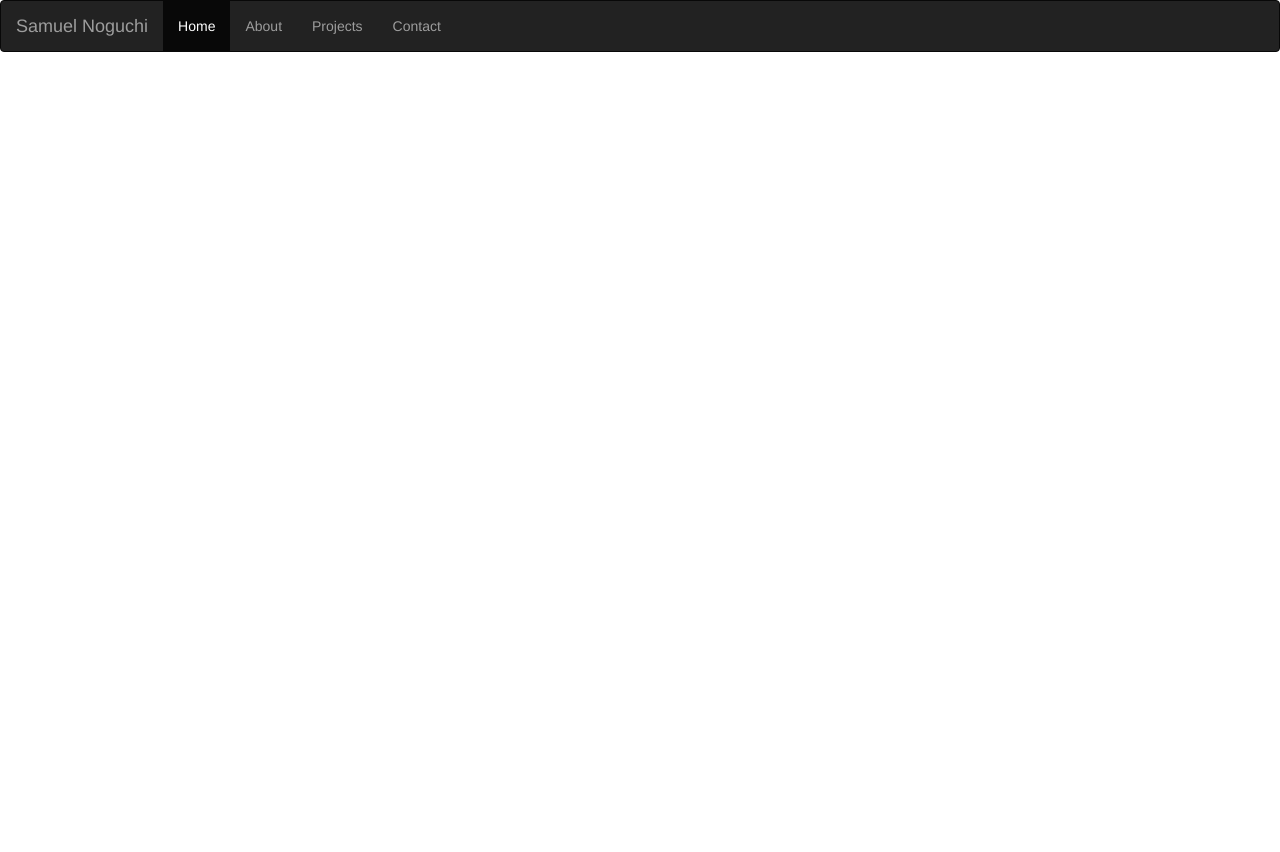
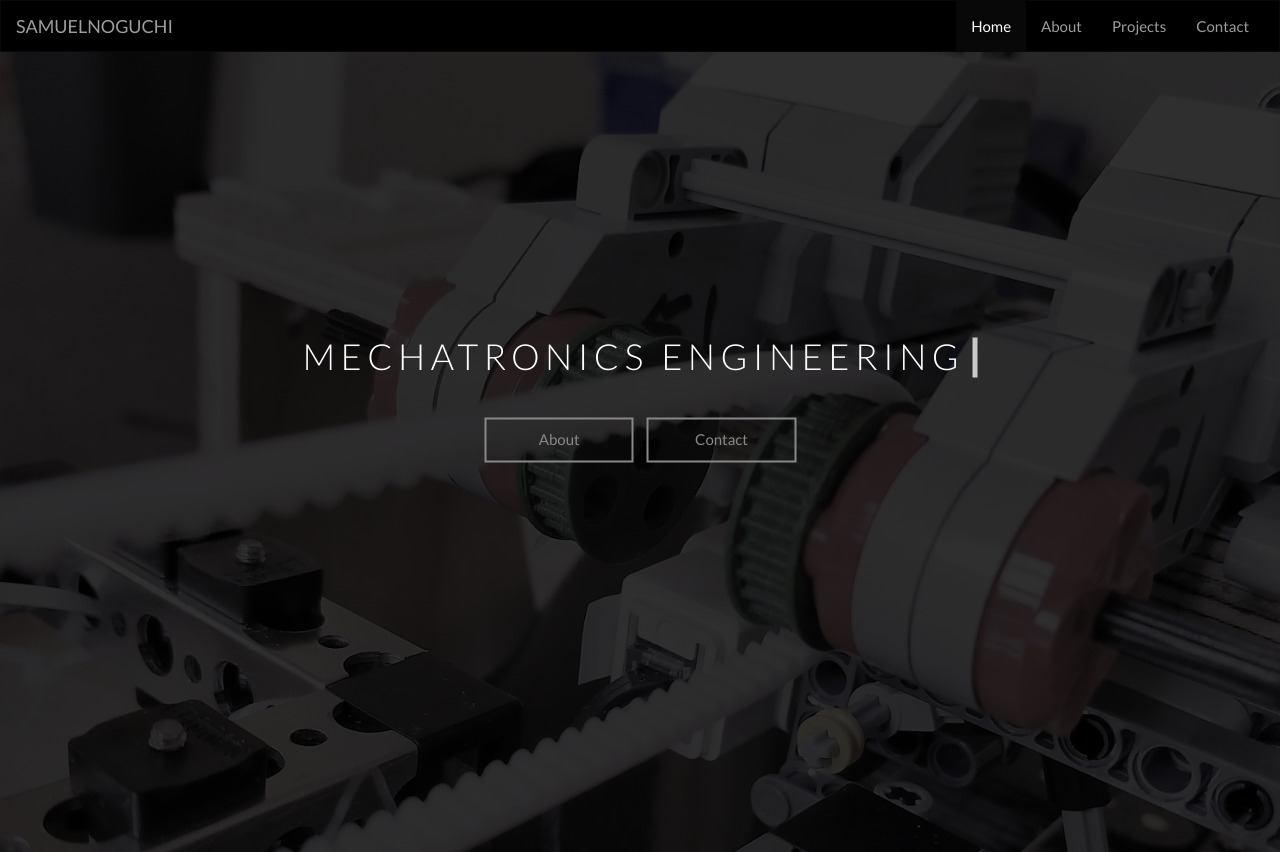
Before and after one commit to samuelnoguchi/PersonalWebsite, a PHP site: page / in a window 1280 px wide. Before the commit the page ends 52 px from the top, so only its background shows below. Run offline with PHP 8.4, Linux system fonts and the light colour scheme.

Commit message:
Finish home page

```diff
--- a/index.html
+++ b/index.html
@@ -2,10 +2,13 @@
 <html lang = "en">
     <head>
         <meta charset ="utf-8">
-        <link href="https://fonts.googleapis.com/css?family=Lato" rel="stylesheet">
         <meta name ="viewport" content = "width=device-width, initial-scale=1.0" >
+
         <link rel="stylesheet" type="text/css"  href="vendors/css/bootstrap.min.css">
         <link rel="stylesheet" type="text/css"  href="resources/css/style.css">
+
+        <link href="https://fonts.googleapis.com/css?family=Lato:300,400" rel="stylesheet">
+
         <script src ="vendors/js/jquery-3.2.1.min.js"></script>
         <script src ="vendors/js/bootstrap.min.js"></script>
 
@@ -22,12 +25,12 @@
                         <span class="icon-bar"></span>
                         <span class="icon-bar"></span>
                     </button>
-                    <a href="#" class = "navbar-brand">Samuel Noguchi</a>
+                    <a href="#" class = "navbar-brand">SAMUELNOGUCHI</a>
                 </div>
 
                 <!--Menu Items-->
                 <div class="collapse navbar-collapse" id="mainNavBar">
-                    <ul class = "nav navbar-nav">
+                    <ul class = "nav navbar-nav navbar-right">
                         <li class ="active"><a href = "#">Home</a></li>
                         <li><a href = "#">About</a></li>
                         <li><a href = "#">Projects</a></li>
@@ -36,10 +39,26 @@
                 </div>
 
             </div>
+        </nav>
+
+        <div class = "home">
+
+             <div class = "home-text">
+                <div class = "typewriter">
+                    <h1>MECHATRONICS ENGINEERING</h1>
+                </div>
+                <div class="btn-box">
+                    <a class = "btn" href ="#">About</a>
+                    <a class = "btn" href ="#">Contact</a>
+                 </div>
 
 
+            </div>
+        </div>
+        <div class = "about">
 
-        </nav>
+        </div>
+
 
 
 
--- a/resources/css/style.css
+++ b/resources/css/style.css
@@ -1,5 +1,96 @@
-html{
+*{
     font-family: 'Lato';
-    font-size: 150%;
+    font-size: 15px;
+    border-radius: 0 !important;
+}
+
+h1 {
+    font-weight: 300;
+    margin-bottom: 20px;
+}
+
+.navbar{
+    margin-bottom: 0;
+    background-color: rgb(0, 0, 0);
 
 }
+
+/*---------Home------------*/
+.home{
+    background-image: linear-gradient(rgba(0, 0, 0, 0.75),rgba(0, 0, 0, 0.75)), url(img/Pulley_close_up_2.jpg);
+    background-size:cover;
+    background-attachment: fixed;
+    background-position: center;
+
+
+    height: 100vh;
+}
+
+.home-text{
+    position:absolute;
+
+    width: 675px;
+    top:50%;
+    left: 50%;
+    color:#cbcbcb;
+    transform: translate(-50%,-50%);
+
+}
+
+.btn-box{
+    margin-top: 40px;
+    margin-left:177px;
+}
+
+.btn:link,
+.btn:visited {
+    width:30%;
+    font-size: 15px;
+    margin-left: 5px;
+    margin-right: 5px;
+    display: inline-block;
+    padding: 10px 30px;
+    font-weight: 400;
+    color: #888888;
+    border: 2px solid;
+}
+
+.btn:hover,
+.btn:active {
+    color:#d0cdcd;
+
+}
+
+/*-------About-------------*/
+
+
+
+
+
+
+
+/* DEMO-SPECIFIC STYLES */
+.typewriter h1 {
+  color: #fff;
+
+  overflow: hidden; /* Ensures the content is not revealed until the animation */
+  border-right: .15em solid #c9c9c9; /* The typwriter cursor */
+  white-space: nowrap; /* Keeps the content on a single line */
+  margin: 0 auto; /* Gives that scrolling effect as the typing happens */
+  letter-spacing: .15em; /* Adjust as needed */
+  animation:
+    typing 3.5s steps(30, end),
+    blink-caret .5s step-end ;
+}
+
+/* The typing effect */
+@keyframes typing {
+  from { width: 0 }
+  to { width: 100% }
+}
+
+/* The typewriter cursor effect */
+@keyframes blink-caret {
+  from, to { border-color: transparent }
+  50% { border-color: #cecece }
+}
```
Also changed, not shown: resources/css/img/Pulley_close_up.jpg (added), resources/css/img/Pulley_close_up_2.jpg (added).
